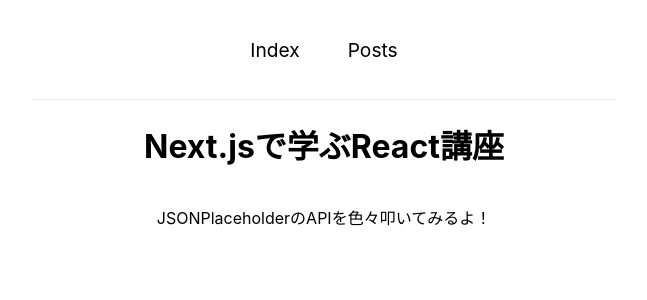
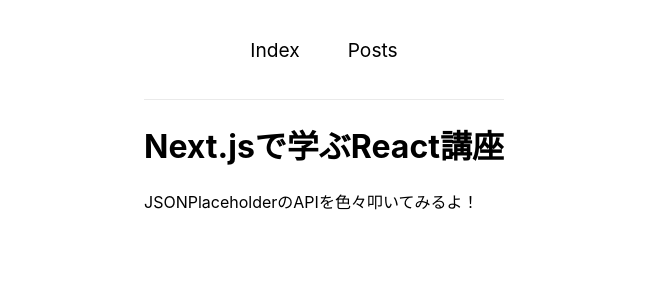
Before and after one commit to 97liar/study-react, a Next.js app: page / in a window 1280 px wide. Shown: the top 300 px of the page, without its empty margins (316-963 px from the left). Built offline with nearby package versions, Linux system fonts and the light colour scheme.

Commit message:
🎨 Layoutをコンポーネントを使ってまとめた

```diff
--- /dev/null
+++ b/src/components/Layout/index.jsx
@@ -0,0 +1,9 @@
+import classes from 'src/components/Layout/Layout.module.css'
+
+export const Layout = (props) => {
+  return (
+    <div className={classes.container}>
+      {props.children}
+    </div>
+  )
+}
--- a/src/pages/_app.jsx
+++ b/src/pages/_app.jsx
@@ -1,5 +1,6 @@
 import 'src/styles/globals.css'
 import Head from "next/head"
+import { Layout } from 'src/components/Layout';
 
 const MyApp = ({ Component, pageProps }) => {
 
@@ -8,7 +9,9 @@
       <Head>
         <link rel="icon" href="/favicon.ico" />
       </Head>
-      <Component {...pageProps}/>
+      <Layout>
+    　  <Component {...pageProps}/>
+      </Layout>
     </>
   );
 }
--- a/src/pages/index.jsx
+++ b/src/pages/index.jsx
@@ -1,10 +1,9 @@
 import Head from 'next/head'
-import styles from 'src/styles/Home.module.css'
 import { Header } from 'src/components/Header'
 
 const Index = () => {
   return (
-    <div className={styles.container}>
+    <div>
       <Head>
         <title>Index Page</title>
       </Head>
--- a/src/pages/posts/[id]/index.jsx
+++ b/src/pages/posts/[id]/index.jsx
@@ -1,10 +1,9 @@
-import styles from 'src/styles/Home.module.css'
 import { Header } from 'src/components/Header'
 import { Post } from 'src/components/Post'
 
 const PostsId = () => {
   return (
-    <div className={styles.container}>
+    <div>
       <Header />
       <Post />
     </div>
--- a/src/pages/posts/index.jsx
+++ b/src/pages/posts/index.jsx
@@ -1,11 +1,10 @@
 import Head from 'next/head'
-import styles from 'src/styles/Home.module.css'
 import { Header } from 'src/components/Header'
 import { Posts as PostsComponent } from 'src/components/Posts'
 
 const Posts = () => {
   return (
-    <div className={styles.container}>
+    <div>
       <Head>
         <title>Posts Page</title>
       </Head>
```
Also changed, not shown: src/components/Layout/Layout.module.css (renamed from src/styles/Home.module.css).
